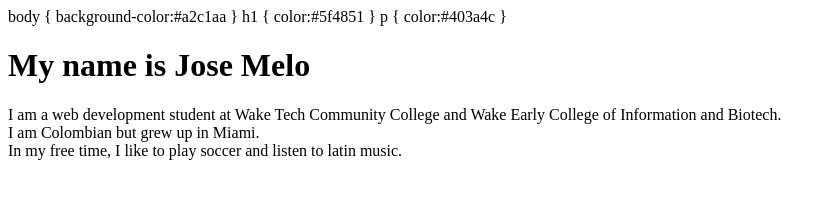
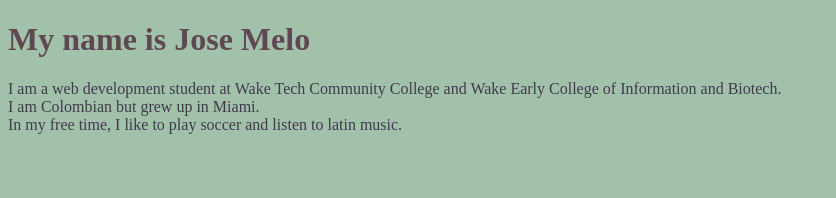
Before and after one commit to jmmelo305/HTML.Projects, a plain HTML site: page Intro_CSS.html in a window 1280 px wide. Shown: the whole page, without its empty margins (0-836 px from the left). Drawn offline with Linux system fonts and the light colour scheme.

Commit message:
Update Intro_CSS.html

```diff
--- a/Intro_CSS.html
+++ b/Intro_CSS.html
@@ -2,7 +2,7 @@
   <html>
     <head>
       <title>My Personal Introduction</title>
-      <stlye>
+      <style>
         body {
               background-color:#a2c1aa
         }
```
